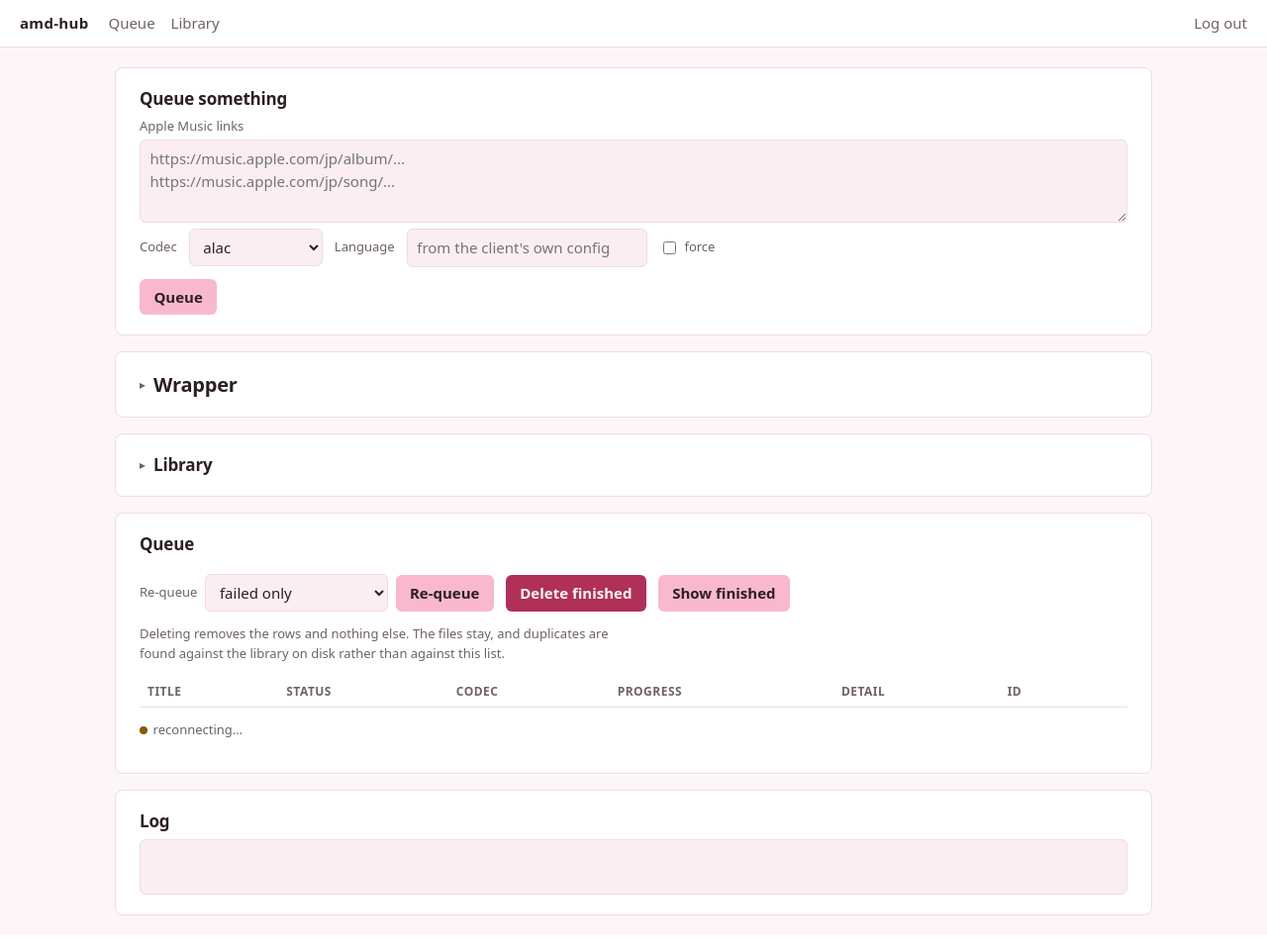
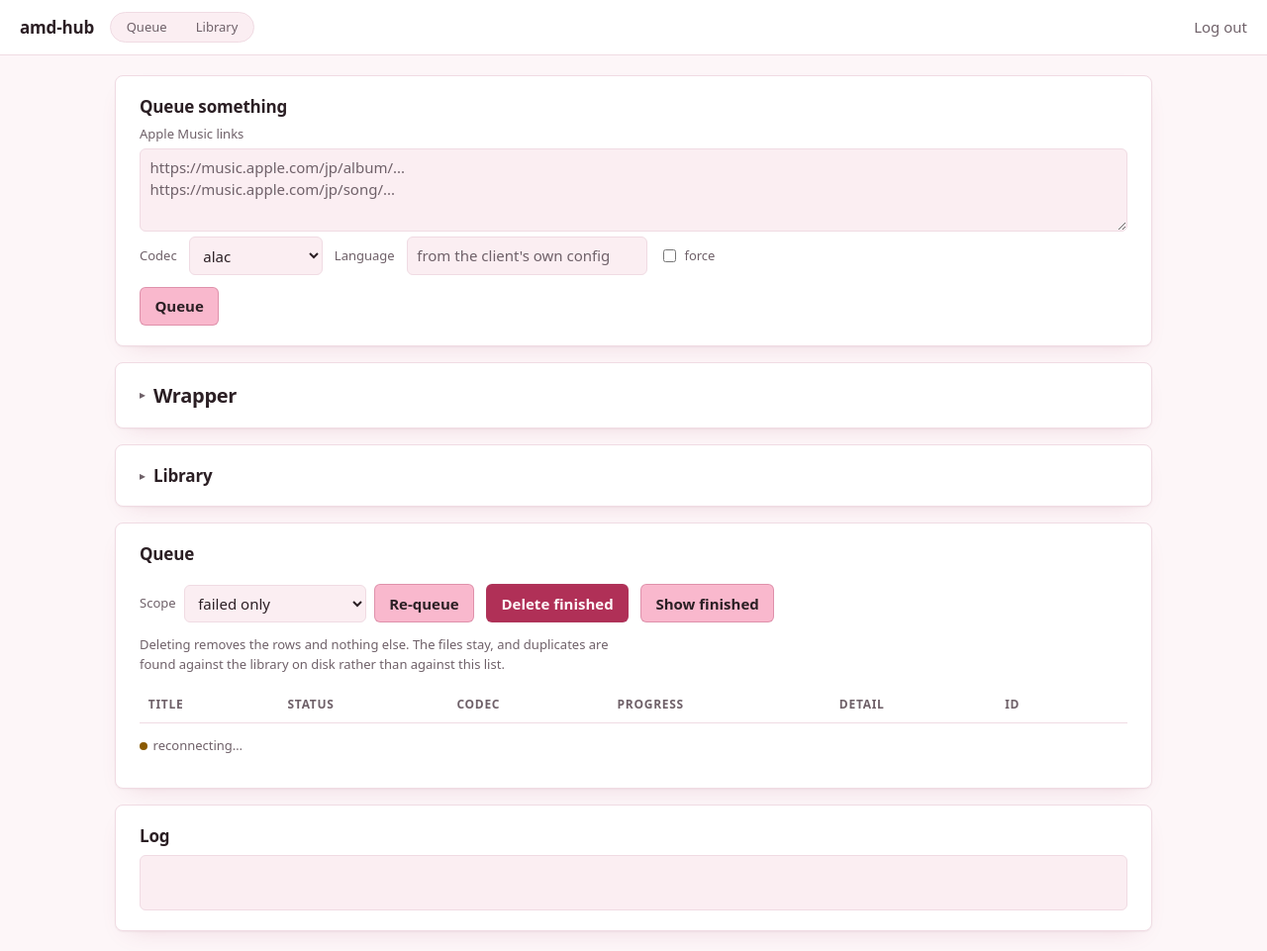
Before and after one commit to lqvp/amdl_extend, a Python web app: template hub/hub/web/templates/queue.html in a window 1280 px wide. Shown: the whole page at 99% size. Before the commit the page ends 925 px from the top, so only its background shows below. Run offline with Jinja, Linux system fonts and the light colour scheme; the template is opened without the code that fills it, so the values that code supplies are empty.

Commit message:
feat(web): raise the ops console's floor and give the page its daily affordances
The header becomes a height-capped chrome with a segmented nav driven by
the server's aria-current, so it reads correctly with scripting off; cards
gain a rose-tinted shadow token; the palette contract (two tokens per hue,
two :root blocks) is untouched and still measured. On top of it:

- the enqueue form remembers codec/language/force across reloads, wrapped
  both ways so a private-mode store just means an empty form;
- every shown path gets a copy button with the legacy clipboard path as
  the normal route -- the hub is plain HTTP on a LAN;
- rows age beside their title from the asdict column made browser-
  parseable for exactly this, on a five-second beat paused when hidden;
- the stream line speaks the pool's sentence, 'live · 2/4 ripping', the
  count seeded by /api/status and kept true by pool frames;
- the re-queue control's label stops repeating its button, and the empty-
  root warning drops the em-dash.

CSP unchanged: no inline styles, no inline script, textContent everywhere.

```diff
--- a/hub/hub/web/static/app.css
+++ b/hub/hub/web/static/app.css
@@ -52,6 +52,11 @@
   --bad: #b03057;
   --on-bad: #fff8fa;
 
+  /* One shadow per theme, tinted to the page rather than dropped in as black: a card on a
+   * pale rose ground with a grey-black shadow reads as two different products stacked. */
+  --shadow: 0 1px 2px rgba(43, 31, 36, 0.04), 0 10px 24px -14px rgba(168, 62, 99, 0.22);
+  --font-mono: ui-monospace, SFMono-Regular, Menlo, monospace;
+
   --radius: 8px;
   --radius-sm: 6px;
   --radius-pill: 999px;
@@ -118,8 +126,9 @@ body {
 .bar {
   display: flex;
   align-items: center;
-  gap: var(--sp-5);
-  padding: var(--sp-3) var(--sp-5);
+  gap: var(--sp-4);
+  min-height: 3.5rem; /* the header is chrome; 56px is the whole of its budget */
+  padding: var(--sp-2) var(--sp-5);
   background: var(--surface);
   border-bottom: 1px solid var(--line);
   position: sticky;
@@ -127,14 +136,44 @@ body {
   z-index: 2;
 }
 
-.bar .brand { font-weight: 700; letter-spacing: 0.02em; text-decoration: none; color: var(--text); }
-.bar nav { display: flex; gap: var(--sp-4); }
-.bar nav a { color: var(--muted); text-decoration: none; }
+.bar .brand {
+  font-weight: 700;
+  font-size: var(--text-lg);
+  letter-spacing: -0.01em;
+  text-decoration: none;
+  color: var(--text);
+}
+
+/* The nav is two pages, not a menu, so it wears the shape that names the pair: a pill
+ * container with the current page lifted out of it. `aria-current` is still what drives it
+ * -- the server writes the attribute, so the control reads correctly with scripting off and
+ * the lift is the same signal in both themes. */
+.bar nav {
+  display: flex;
+  gap: 2px;
+  padding: 2px;
+  background: var(--surface-2);
+  border: 1px solid var(--line);
+  border-radius: var(--radius-pill);
+}
+.bar nav a {
+  padding: 0.2rem 0.85rem;
+  border-radius: var(--radius-pill);
+  font-size: var(--text-sm);
+  font-weight: 500;
+  color: var(--muted);
+  text-decoration: none;
+  transition: color 0.12s ease, background-color 0.12s ease;
+}
 .bar nav a:hover { color: var(--text); }
 /* The current page is named by the server (`aria-current`, set from the request path), so
  * it works with scripting off. Two nav items that look the same is a small thing until the
  * hub is on a phone and "which of these am I on" costs a tap. */
-.bar nav a[aria-current="page"] { color: var(--accent-ink); font-weight: 600; }
+.bar nav a[aria-current="page"] {
+  background: var(--surface);
+  color: var(--accent-ink);
+  box-shadow: inset 0 0 0 1px var(--line);
+}
 .bar .logout { margin-left: auto; }
 
 main {
@@ -151,11 +190,12 @@ main {
   border: 1px solid var(--line);
   border-radius: var(--radius);
   padding: var(--sp-5) var(--sp-6);
+  box-shadow: var(--shadow);
 }
 
 .card.narrow { max-width: 26rem; margin: var(--sp-6) auto; }
-.card h1 { font-size: var(--text-xl); line-height: 1.25; letter-spacing: -0.01em; margin: 0 0 var(--sp-2); }
-.card h2 { font-size: var(--text-lg); line-height: 1.25; letter-spacing: -0.01em; margin: 0 0 var(--sp-2); }
+.card h1 { font-size: var(--text-xl); font-weight: 700; line-height: 1.25; letter-spacing: -0.015em; margin: 0 0 var(--sp-2); }
+.card h2 { font-size: var(--text-lg); font-weight: 700; line-height: 1.25; letter-spacing: -0.01em; margin: 0 0 var(--sp-2); }
 
 /* Prose gets a measure; a paragraph of explanation that runs the full 68rem is a paragraph
  * nobody finishes. The counts row is excluded because it is a flex list, not prose. */
@@ -176,6 +216,10 @@ input, select, textarea {
 
 input[type="checkbox"] { width: auto; }
 
+/* Placeholders are examples here, not labels, and the UA's grey fails AA on the tinted
+ * field. --muted clears 4.5:1 on both field grounds in both themes. */
+input::placeholder, textarea::placeholder { color: var(--muted); opacity: 1; }
+
 /* The base `button` used to carry `margin-top: 0.75rem`, which is a form's spacing written
  * as a property of every button on the page -- and then had to be undone three times, in
  * `td.actions`, in `.row.bulk`, and by accident in the wrapper's Start/Stop/Restart row,
@@ -184,9 +228,13 @@ input[type="checkbox"] { width: auto; }
 button {
   margin: 0;
   padding: 0.45rem 0.9rem;
+  min-height: 2.25rem;
   background: var(--accent);
   color: var(--on-accent);
-  border: 0;
+  /* A 1px edge in the ink hue at a third strength: the pastel fill alone disappears on a
+   * pale page, and the edge is what says "this pushes". `color-mix` is dropped whole on
+   * engines without it, which leaves the old borderless button -- the state before. */
+  border: 1px solid color-mix(in srgb, var(--accent-ink) 32%, transparent);
   border-radius: var(--radius-sm);
   font: inherit;
   font-weight: 600;
@@ -252,8 +304,10 @@ pre#log {
   background: var(--surface-2);
   border: 1px solid var(--line);
   border-radius: var(--radius-sm);
-  padding: var(--sp-2);
+  padding: var(--sp-3);
+  font-family: var(--font-mono);
   font-size: var(--text-xs);
+  line-height: 1.55;
   white-space: pre-wrap;
   word-break: break-word;
 }
@@ -266,11 +320,19 @@ pre#log {
 .table-wrap { overflow-x: auto; }
 
 table { width: 100%; border-collapse: collapse; }
-th, td { text-align: left; padding: 0.4rem 0.5rem; border-bottom: 1px solid var(--line); vertical-align: top; }
-th { font-size: var(--text-xs); text-transform: uppercase; letter-spacing: 0.04em; color: var(--muted); }
+th, td { text-align: left; padding: 0.45rem 0.55rem; border-bottom: 1px solid var(--line); vertical-align: top; }
+th {
+  font-size: var(--text-xs);
+  text-transform: uppercase;
+  letter-spacing: 0.06em;
+  color: var(--muted);
+  padding-block: 0.55rem;
+}
+/* The title is what the operator scans for; everything else in the row is state around it. */
+td.title { font-weight: 600; }
 td.num { text-align: right; font-variant-numeric: tabular-nums; }
 td.actions { white-space: nowrap; }
-td.actions button { padding: 0.2rem 0.5rem; font-size: var(--text-xs); }
+td.actions button { padding: 0.2rem 0.5rem; min-height: 1.75rem; font-size: var(--text-xs); }
 
 /* Tracking a value across seven columns is the one thing a table makes hard that a list
  * does not, and a hover is the cheapest thing that fixes it. */
--- a/hub/hub/web/templates/job_row.html
+++ b/hub/hub/web/templates/job_row.html
@@ -65,7 +65,8 @@
       <span class="muted">already on disk at</span>
       <ul class="paths">
         {% for path in job.skip_reason.removeprefix('duplicate:').split('|') %}
-          <li><code>{{ path }}</code></li>
+          <li><code>{{ path }}</code><button type="button" class="copy" data-action="copy-text"
+               data-text="{{ path }}" title="copy this path">copy</button></li>
         {% endfor %}
       </ul>
     {% elif job.error %}
--- a/hub/hub/web/templates/library.html
+++ b/hub/hub/web/templates/library.html
@@ -51,7 +51,7 @@
               {%- if root in listing.degraded_roots -%}
                 <span class="error-text">unreadable</span>
               {%- elif listing.per_root[loop.index0] == 0 -%}
-                <span class="error-text" role="alert">empty &mdash; is this mounted?</span>
+                <span class="error-text" role="alert">empty, is this mounted?</span>
               {%- endif -%}
             </td>
           </tr>
@@ -81,7 +81,8 @@
               `roots[root_index] / relpath`, which `_album_dict` already builds and which
               `DuplicateHit.resolved` is built from.
             -#}
-            <td class="small"><code>{{ album.path }}</code></td>
+            <td class="small"><code>{{ album.path }}</code><button type="button" class="copy"
+                data-action="copy-text" data-text="{{ album.path }}" title="copy this path">copy</button></td>
           </tr>
         {% else %}
           <tr><td colspan="4" class="muted">No album directories were found.</td></tr>
--- a/hub/hub/web/templates/queue.html
+++ b/hub/hub/web/templates/queue.html
@@ -136,7 +136,7 @@
       on a dedup-heavy library is the largest group and re-skips the moment it runs. -#}
   <div class="row bulk">
     <form data-action="queue-requeue" class="inline-form">
-      <label for="requeue-scope">Re-queue</label>
+      <label for="requeue-scope">Scope</label>
       <select id="requeue-scope" name="scope">
         <option value="failed">failed only</option>
         <option value="unfinished">everything not done</option>
```
Also changed, not shown: other parts of hub/hub/web/static/app.css (+40 -3 lines), hub/hub/web/static/app.js (+174 -2 lines).
